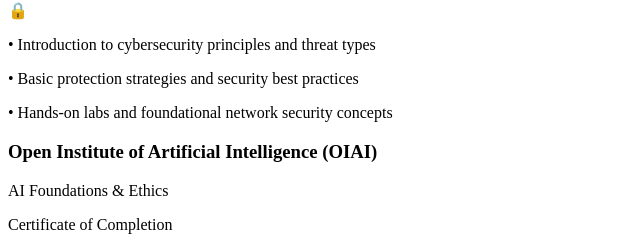
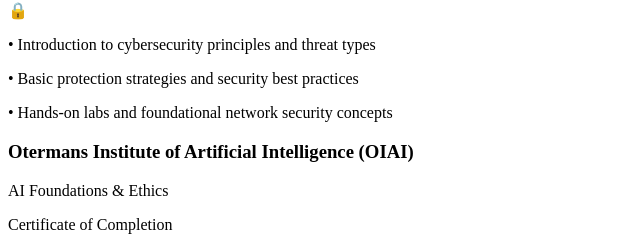
Before and after one commit to mwangiasford1/matrix-portfolio, a React (Vite) app: page / in a window 1280 px wide. Shown: the part 9693-9929 px from the top of the page, without its empty margins (0-640 px from the left). Built offline with nearby package versions, Linux system fonts and the light colour scheme; the HTML template or start-up script is replaced by a standard one.

Commit message:
changed opent institute to otermans institute

```diff
--- a/src/App.jsx
+++ b/src/App.jsx
@@ -341,7 +341,7 @@
       <div className="bg-black/20 backdrop-blur-md border border-matrix-green/30 p-6 rounded-lg hover:border-matrix-green transition-all duration-300">
         <div className="flex flex-col sm:flex-row sm:justify-between sm:items-start mb-4">
           <div>
-            <h3 className="text-xl font-bold matrix-text mb-2">Open Institute of Artificial Intelligence (OIAI)</h3>
+            <h3 className="text-xl font-bold matrix-text mb-2">Otermans Institute of Artificial Intelligence (OIAI)</h3>
             <p className="text-lg opacity-90 mb-2">AI Foundations & Ethics</p>
             <p className="text-sm text-matrix-green mb-3">Certificate of Completion</p>
           </div>
```
